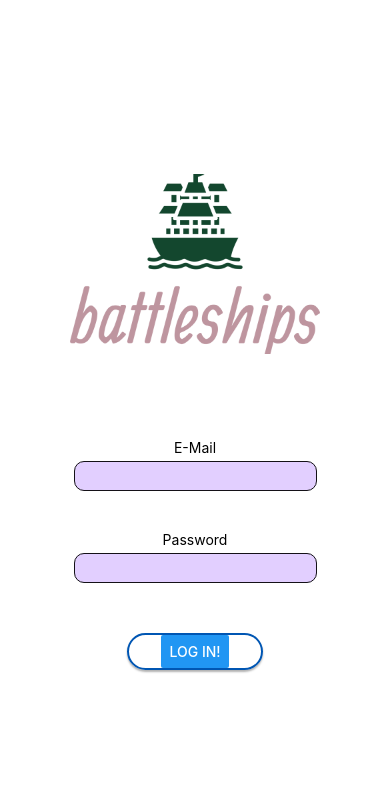
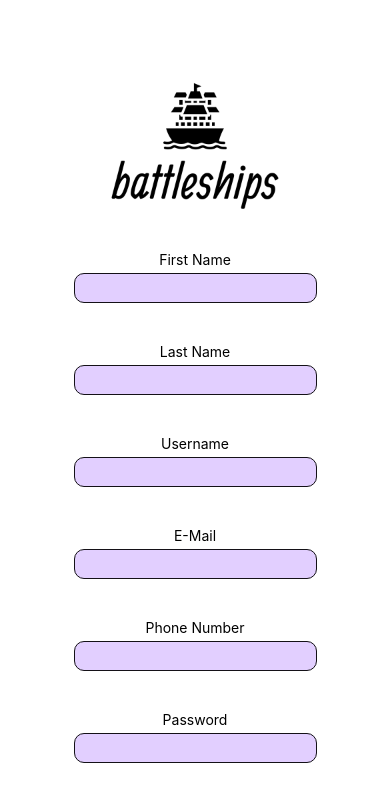
Before and after one commit to Birbyz/react-native-battleships, a React Native app in the folder BattleShipsMobile/: screen /Register in a window 390 px wide. Shown: the top 802 px of the page. Built offline with nearby package versions, Linux system fonts and the light colour scheme.

Commit message:
add register and user files

```diff
--- a/BattleShipsMobile/App.js
+++ b/BattleShipsMobile/App.js
@@ -1,11 +1,12 @@
 import { StatusBar } from 'expo-status-bar';
 import { StyleSheet, Text, View } from 'react-native';
-import LoginScreen from './src/components/screens/Login.screen';
+import LoginScreen from './src/screens/Login.screen';
+import RegisterScreen from './src/screens/Register.screen';
 
 export default function App() {
   return (
     <View style={styles.container}>
-      <LoginScreen />
+      <RegisterScreen />
     </View>
   );
 }
--- a/BattleShipsMobile/src/constants/api.constants.ts
+++ b/BattleShipsMobile/src/constants/api.constants.ts
@@ -1 +1,2 @@
 export const NO_BACKGROUND_LOGO = require('../../assets/logos/logo-no-background.png');
+export const LOGO_BLACK = require('../../assets/logos/logo-black.png');
--- a/BattleShipsMobile/src/components/screens/Login.screen.tsx
+++ b/BattleShipsMobile/src/screens/Login.screen.tsx
@@ -9,9 +9,8 @@ import {
   TouchableWithoutFeedback,
   Keyboard,
 } from "react-native";
-import { NO_BACKGROUND_LOGO } from "../../constants/api.constants";
+import { NO_BACKGROUND_LOGO } from "../constants/api.constants";
 import { useState } from "react";
-import { LoginFormType, emptyLoginForm } from "../../types/auth.types";
 
 export default function LoginScreen() {
   const [email, setEmail] = useState<string>();
--- /dev/null
+++ b/BattleShipsMobile/src/screens/Register.screen.tsx
@@ -0,0 +1,126 @@
+import { useState } from "react";
+import {
+  Image,
+  Keyboard,
+  SafeAreaView,
+  TouchableWithoutFeedback,
+  StyleSheet,
+  Text,
+  TextInput,
+  View,
+} from "react-native";
+import { LOGO_BLACK } from "../constants/api.constants";
+
+export default function RegisterScreen() {
+  const [registerData, setRegisterData] = useState<any>();
+
+  return (
+    <TouchableWithoutFeedback onPress={() => Keyboard.dismiss()}>
+      <SafeAreaView style={styles.container}>
+        <Image source={LOGO_BLACK} style={styles.logo} />
+
+        {/* begin::form */}
+
+        {/* begin::firstName */}
+        <Text style={styles.labelView}>First Name</Text>
+        <View style={styles.inputView}>
+          <TextInput
+            style={styles.textInput}
+            //add On change
+          />
+        </View>
+        {/* end::firstName */}
+
+        {/* begin::LastName */}
+        <Text style={styles.labelView}>Last Name</Text>
+        <View style={styles.inputView}>
+          <TextInput style={styles.textInput} />
+        </View>
+        {/* end::LastName */}
+
+        {/* begin::username */}
+        <Text style={styles.labelView}>Username</Text>
+        <View style={styles.inputView}>
+          <TextInput
+            style={styles.textInput}
+            //add On change
+          />
+        </View>
+        {/* end::username */}
+
+        {/* begin::email */}
+        <Text style={styles.labelView}>E-Mail</Text>
+        <View style={styles.inputView}>
+          <TextInput
+            keyboardType="email-address"
+            style={styles.textInput}
+            //add On change
+          />
+        </View>
+        {/* end::email */}
+
+        {/* begin::phone */}
+        <Text style={styles.labelView}>Phone Number</Text>
+        <View style={styles.inputView}>
+          <TextInput
+            keyboardType="numeric"
+            style={styles.textInput}
+            //add On change
+          />
+        </View>
+        {/* end::phone */}
+
+        {/* begin::password */}
+        <Text style={styles.labelView}>Password</Text>
+        <View style={styles.inputView}>
+          <TextInput
+            secureTextEntry
+            style={styles.textInput}
+            //add On change
+          />
+        </View>
+        {/* end::password */}
+
+        {/* end::form */}
+      </SafeAreaView>
+    </TouchableWithoutFeedback>
+  );
+}
+
+const styles = StyleSheet.create({
+  container: {
+    width: "70%",
+    alignItems: "center",
+    //paddingTop: 70,
+  },
+  inputView: {
+    borderRadius: 30,
+    height: 50,
+    width: "100%",
+    gap: 15,
+    paddingHorizontal: 15,
+    marginBottom: 5,
+  },
+
+  textInput: {
+    backgroundColor: "#e2cfff",
+    height: 50,
+    width: "100%",
+    paddingHorizontal: 15,
+    marginBottom: 20,
+    borderWidth: 1,
+    borderColor: "#141117",
+    borderRadius: 10,
+    fontSize: 16,
+    color: "#333333",
+  },
+  labelView: {
+    paddingTop: 15,
+    paddingBottom: 5,
+  },
+  logo: {
+    //marginBottom: 70,
+    height: 180,
+    width: 250,
+  },
+});
```
